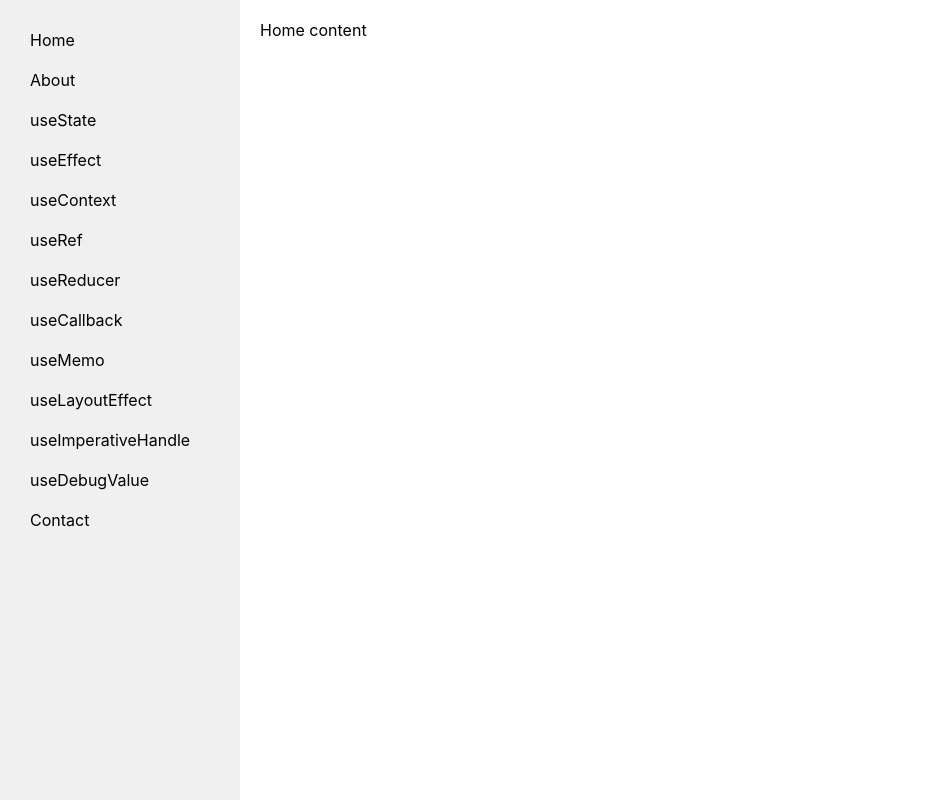
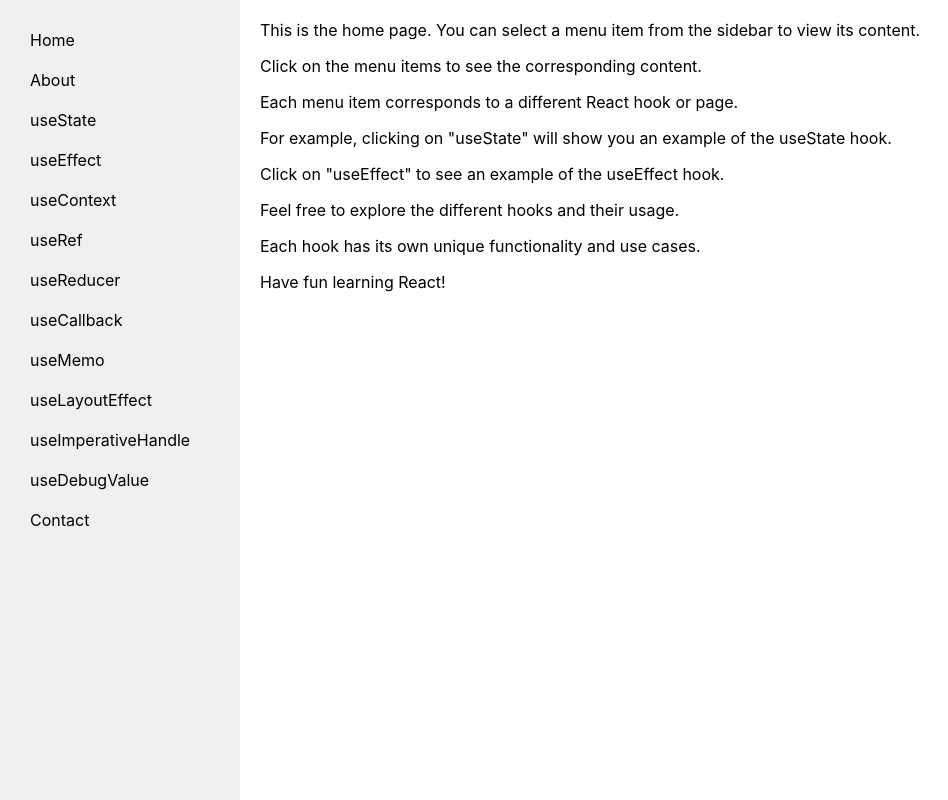
Before and after one commit to ErikPohl444/hooks_demo, a React (Create React App) app: page / in a window 1280 px wide. Both pictures are taken after a click on the item "Home". Shown: the whole page, without its empty margins (0-948 px from the left). Built offline with nearby package versions, Linux system fonts and the light colour scheme.

Commit message:
added basic components for about, home, and contact and referenced them in content pane

```diff
--- /dev/null
+++ b/src/components/About.tsx
@@ -0,0 +1,13 @@
+const About: React.FC= () => {
+
+  return (
+    <div className="about">
+        <p>I wrote this app to learn React and its hooks.</p>
+        <p>This demonstrates my tech leadership philosophy of learning by teaching.</p>
+        <p>I believe that the best way to learn is to teach others.</p>
+
+    </div>
+  );
+};
+
+export default About;
--- /dev/null
+++ b/src/components/Contact.tsx
@@ -0,0 +1,15 @@
+const Contact: React.FC= () => {
+
+  return (
+    <div className="contact">
+        <p>Erik Pohl</p>
+        <p>email: <a href="mailto:erikpohl.444@gmail.com">Send Email</a></p>
+        <p>phone: <a href="tel:+8643547721">864 354 7721</a></p>
+        <p>substack: <a href="https://erikpohl444.substack.com/">Erik's substack</a></p>
+        <p>github: <a href="https://github.com/ErikPohl444">Erik's github</a></p>
+        <p>linkedin: <a href="https://www.linkedin.com/in/erik-pohl-0792159/">Erik's linkedin</a></p>
+    </div>
+  );
+};
+
+export default Contact;
--- a/src/components/ContentPane.tsx
+++ b/src/components/ContentPane.tsx
@@ -10,7 +10,9 @@ import { UseLayoutEffectComponent } from "./UseLayoutEffectComponent";
 import { UseRefComponent } from "./UseRefComponent";
 import { UseDebugValueComponent } from "./UseDebugValueComponent";
 import UseImperativeHandleComponent  from "./UseImperativeHandleComponent";
-
+import Home from "./Home";
+import About from "./About";
+import Contact from "./Contact";
 interface ContentPaneProps {
   selectedItem: string | null;
 }
@@ -20,10 +22,10 @@ const ContentPane: React.FC<ContentPaneProps> = ({ selectedItem }) => {
 
   switch (selectedItem) {
     case "Home":
-      content = <div>Home content</div>;
+      content = <Home />;
       break;
     case "About":
-      content = <div>About content</div>;
+      content = <About />;
       break;
     case "useState":
       content = <UseStateComponent />;
@@ -62,7 +64,7 @@ case "useDebugValue":
       content = <UseImperativeHandleComponent />;
       break;
     case "Contact":
-      content = <div>Contact content</div>;
+      content = <Contact />;
       break;
     default:
       content = <div>Please select a menu item.</div>;
--- /dev/null
+++ b/src/components/Home.tsx
@@ -0,0 +1,18 @@
+const Home: React.FC= () => {
+
+  return (
+    <div className="home">
+        This is the home page. You can select a menu item from the sidebar to view its content.
+        <p>Click on the menu items to see the corresponding content.</p>
+        <p>Each menu item corresponds to a different React hook or page.</p>
+        <p>For example, clicking on "useState" will show you an example of the useState hook.</p>
+        <p>Click on "useEffect" to see an example of the useEffect hook.</p>
+        <p>Feel free to explore the different hooks and their usage.</p>
+        <p>Each hook has its own unique functionality and use cases.</p>
+        <p>Have fun learning React!</p>
+
+    </div>
+  );
+};
+
+export default Home;
```
